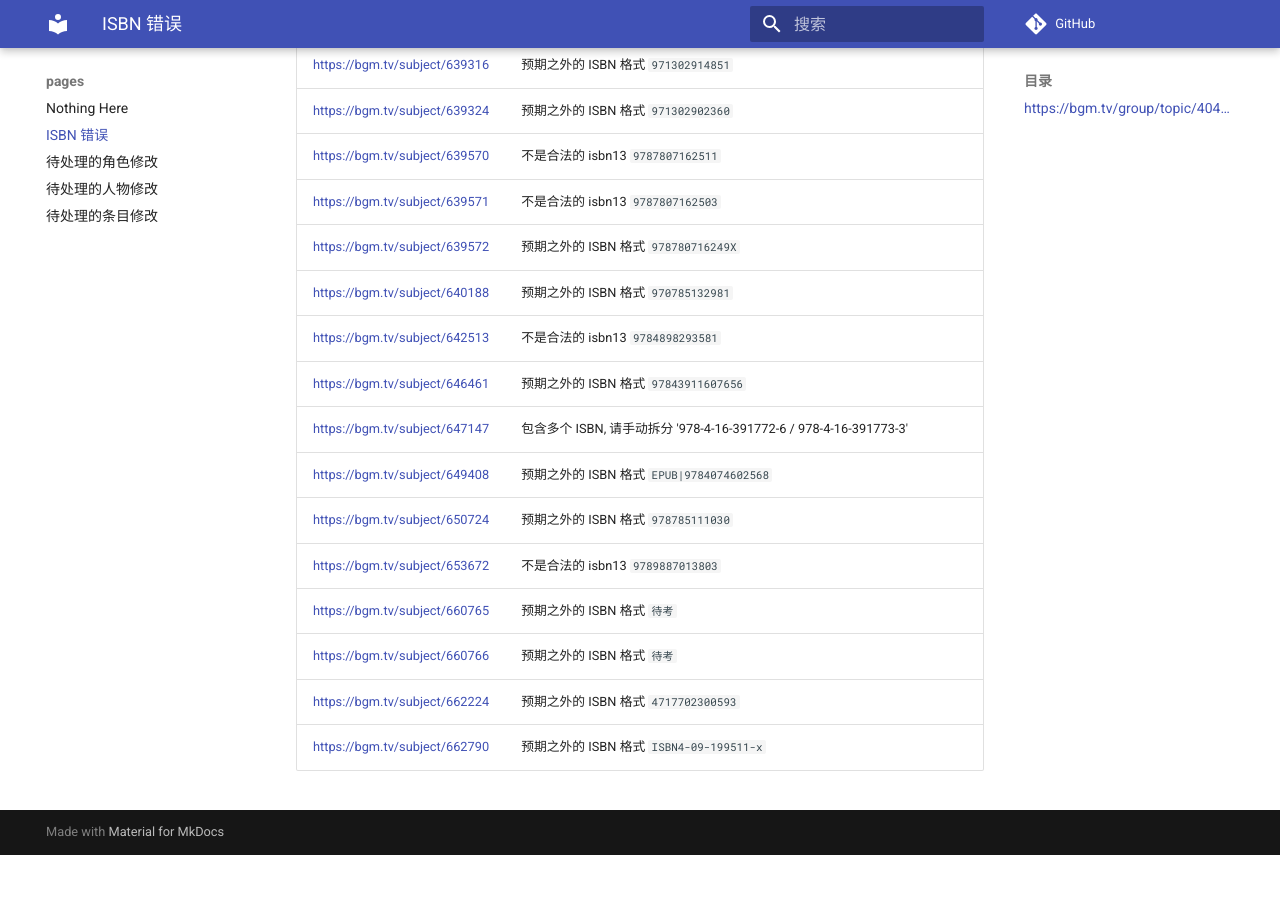
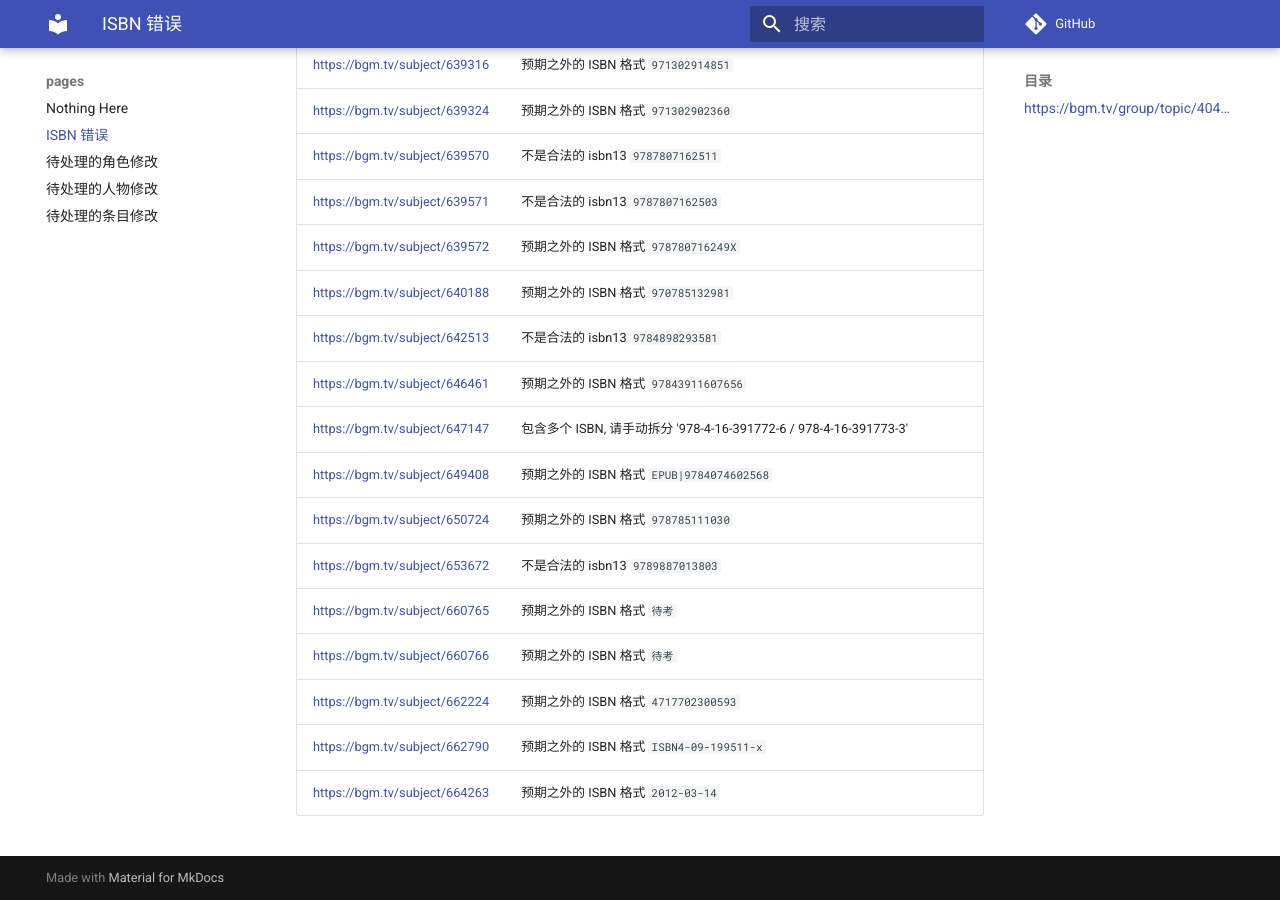
Before and after one commit to trim21/bangumi-pages, an MkDocs documentation site: the page built from docs/isbn.md, in a window 1280 px wide and 900 px high, scrolled down 10890 px. Built offline with MkDocs 1.6.1 and Material for MkDocs 9.7.7, drawn with Linux system fonts in a browser that asks for light colours; comment, search, counter and statistics services are not loaded; before the commit the page ends 11745 px from its top, so only the background shows below that; part of the change alters nothing that is shown.

Commit message:
update isbn.md

```diff
--- a/docs/isbn.md
+++ b/docs/isbn.md
@@ -1,7 +1,7 @@
 # ISBN 错误
 ## <https://bgm.tv/group/topic/404801>
 
-total 249
+total 250
 
 | url | error |
 | --- |  ---  |
@@ -254,3 +254,4 @@ total 249
 | <https://bgm.tv/subject/660766> | 预期之外的 ISBN 格式 `待考` |
 | <https://bgm.tv/subject/662224> | 预期之外的 ISBN 格式 `4717702300593` |
 | <https://bgm.tv/subject/662790> | 预期之外的 ISBN 格式 `ISBN4-09-199511-x` |
+| <https://bgm.tv/subject/664263> | 预期之外的 ISBN 格式 `2012-03-14` |
```
